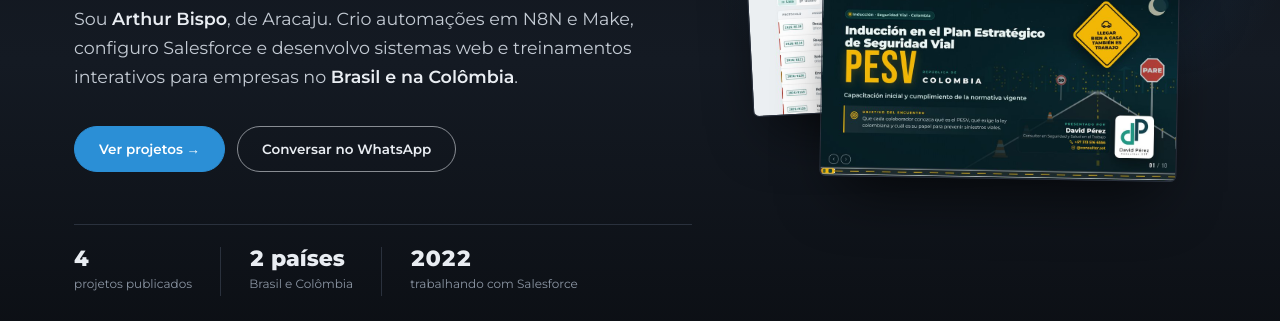
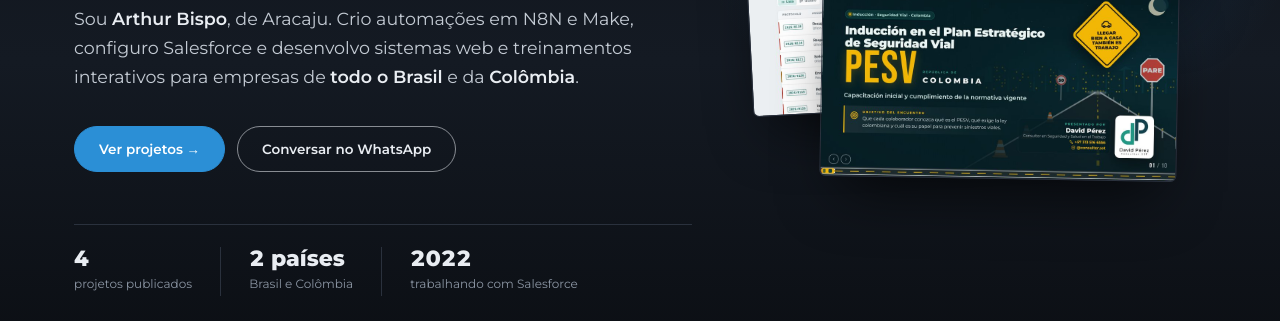
Before and after one commit to arthurbispoaju-dotcom/Portfolio, a plain HTML site: page index.html in a window 1280 px wide. Shown: the part 464-785 px from the top of the page. Drawn offline with Linux system fonts and the light colour scheme.

Commit message:
Ajusta texto do início: empresas de todo o Brasil e da Colômbia
Co-Authored-By: Claude Opus 5.5 <noreply@anthropic.com>
Claude-Session: https://claude.ai/code/session_01WEKFEP8HofYhhEJBNNBYiL

```diff
--- a/index.html
+++ b/index.html
@@ -276,7 +276,7 @@ footer .wrap { padding-block: 26px; display: flex; justify-content: space-betwee
     <div>
       <p class="eyebrow">Salesforce · Automação · Web</p>
       <h1>Transformo trabalho manual em <em>sistemas que funcionam.</em></h1>
-      <p class="lead">Sou <strong>Arthur Bispo</strong>, de Aracaju. Crio automações em N8N e Make, configuro Salesforce e desenvolvo sistemas web e treinamentos interativos para empresas no <strong>Brasil e na Colômbia</strong>.</p>
+      <p class="lead">Sou <strong>Arthur Bispo</strong>, de Aracaju. Crio automações em N8N e Make, configuro Salesforce e desenvolvo sistemas web e treinamentos interativos para empresas de <strong>todo o Brasil</strong> e da <strong>Colômbia</strong>.</p>
       <div class="actions">
         <a class="btn primary" href="#projetos">Ver projetos →</a>
         <a class="btn" href="https://wa.me/5579996302389" target="_blank" rel="noopener">Conversar no WhatsApp</a>
```
